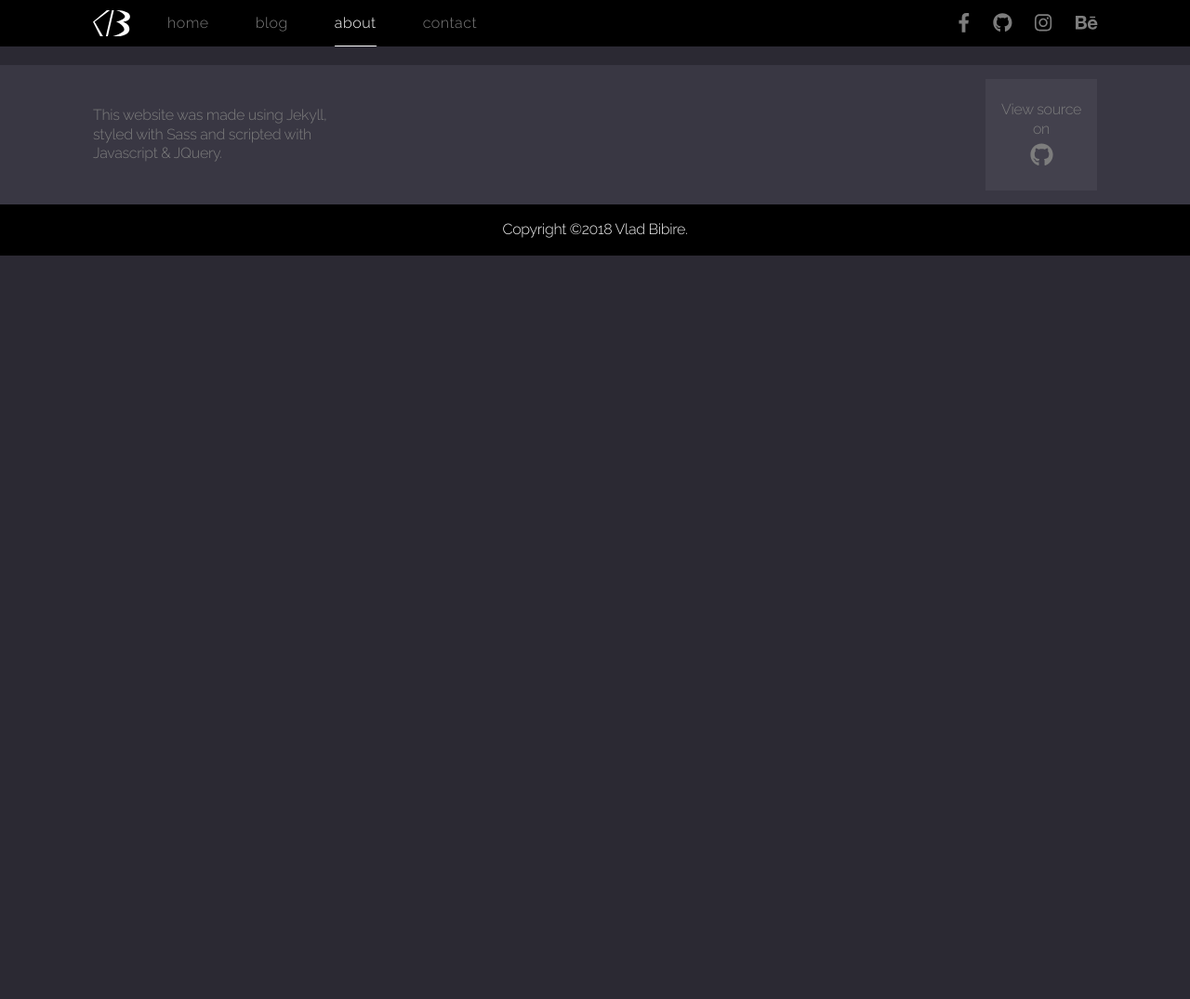
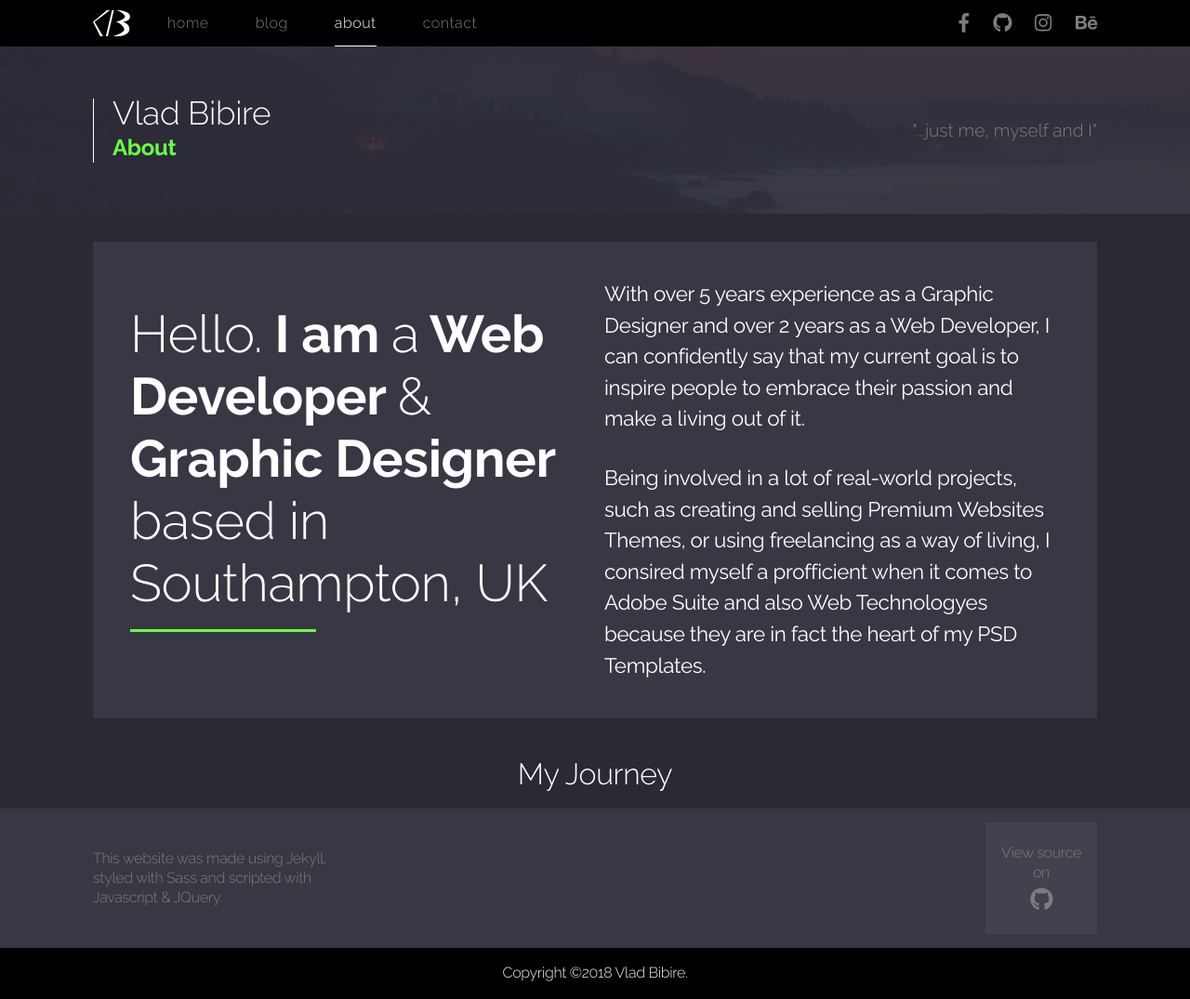
Before and after one commit to hexblend/PersonalWebsiteV2, a Jekyll site: the page built from about.html, in a window 1280 px wide. Shown: the whole page at 93% size. Built offline with Jekyll 4.4.1, drawn with Linux system fonts in a browser that asks for light colours; nearby versions of some CDN libraries; before the commit the page ends 900 px from its top, so only the background shows below that.

Commit message:
About me Banner + Description Box

```diff
--- a/_scss/3-includes/_blogHeader.scss
+++ b/_scss/3-includes/_blogHeader.scss
@@ -6,7 +6,7 @@ header.blog-header {
   justify-content: space-between;
   align-items: center;
   padding: 0 100px;
-  @media(max-width: 650px){
+  @media(max-width: 730px){
     text-align: center;
     flex-direction: column;
     height: auto;
@@ -18,7 +18,7 @@ header.blog-header {
     padding-left: 20px;
     line-height: 2em;
     transition: .3s ease-in-out;
-    @media(max-width: 650px){
+    @media(max-width: 730px){
       margin-bottom: 15px;
       border-left: 0;
       padding: 0 0 10px 0;
@@ -48,7 +48,7 @@ header.blog-header {
       margin: 0;
       padding: 0;
       transition: .3s ease-in-out;
-      @media(max-width: 650px){
+      @media(max-width: 730px){
         font-size: 1.1em;
       }
     }
--- a/_scss/3-includes/_navigation.scss
+++ b/_scss/3-includes/_navigation.scss
@@ -129,7 +129,7 @@ nav {
   left: 0;
   top: 0;
   background: $black;
-  opacity: 0.95;
+  opacity: 0.97;
   overflow-x: hidden;
   padding-top: 60px;
   transition: .35s ease-in-out;
--- a/_scss/4-pages/posts/_blog_post.scss
+++ b/_scss/4-pages/posts/_blog_post.scss
@@ -3,7 +3,7 @@
   text-align: left;
   font-family: "Fira Sans", "Verdana", "Geneva", sans-serif;
   font-weight: 300;
-  line-height: 1.4;
+  line-height: 1.4em;
   font-size: 18px;
   padding: 20px;
   margin: -60px 250px 20px 250px;
--- a/about.html
+++ b/about.html
@@ -4,3 +4,33 @@ title: About me |
 permalink: /about.html
 ---
 {% include navigation.html %}
+<header class="blog-header" id="blog-header">
+  <div class="left-titles">
+    <h1>Vlad Bibire</h1>
+    <h2>About</h2>
+  </div>
+  <div class="right-description">
+    <p>"...just me, myself and I"</p>
+  </div>
+</header>
+
+<div class="aboutme-wrapper">
+
+  <div class="presentation-container">
+    <div class="left-side">
+      <h2>Hello.<span> I am </span>a<span> Web Developer </span>&<span> Graphic Designer </span>based in Southampton, UK
+        <hr class="devider">
+      </h2>
+    </div>
+    <div class="right-side">
+      <p>With over 5 years experience as a Graphic Designer and over 2 years as a Web Developer, I can confidently say that my current goal is to inspire people to embrace their passion and make a living out of it.</p>
+      <p>Being involved in a lot of real-world projects, such as creating and selling Premium Websites Themes, or using freelancing as a way of living, I consired myself a profficient when it comes to Adobe Suite and also Web Technologyes because they are in fact the heart of my PSD Templates.</p>
+    </div>
+  </div>
+
+  <div class="journey-container">
+    <h2>My Journey</h2>
+  </div>
+  <div class="instafeed-container"></div>
+
+</div>
--- a/css/main.css
+++ b/css/main.css
@@ -396,7 +396,7 @@ header.blog-header {
   -ms-flex-align: center;
       align-items: center;
   padding: 0 100px; }
-  @media (max-width: 650px) {
+  @media (max-width: 730px) {
     header.blog-header {
       text-align: center;
       -ms-flex-direction: column;
@@ -408,7 +408,7 @@ header.blog-header {
     padding-left: 20px;
     line-height: 2em;
     transition: .3s ease-in-out; }
-    @media (max-width: 650px) {
+    @media (max-width: 730px) {
       header.blog-header .left-titles {
         margin-bottom: 15px;
         border-left: 0;
@@ -433,7 +433,7 @@ header.blog-header {
     margin: 0;
     padding: 0;
     transition: .3s ease-in-out; }
-    @media (max-width: 650px) {
+    @media (max-width: 730px) {
       header.blog-header .right-description p {
         font-size: 1.1em; } }
 
@@ -784,7 +784,7 @@ nav {
   left: 0;
   top: 0;
   background: #000;
-  opacity: 0.95;
+  opacity: 0.97;
   overflow-x: hidden;
   padding-top: 60px;
   transition: .35s ease-in-out;
@@ -1213,6 +1213,113 @@ nav {
     .portfolio-section .entire-portfolio-wrapper .entire-behance-wrapper p:last-child {
       font-size: 3em;
       margin: 0; }
+
+.aboutme-wrapper {
+  padding: 0 100px; }
+  @media (max-width: 730px) {
+    .aboutme-wrapper {
+      padding: 0 15px; } }
+  .aboutme-wrapper .presentation-container {
+    margin-top: 30px;
+    display: -ms-flexbox;
+    display: flex;
+    -ms-flex-align: center;
+        align-items: center;
+    -ms-flex-pack: distribute;
+        justify-content: space-around;
+    background: #393743;
+    color: #fff;
+    padding: 40px 40px;
+    height: auto; }
+    @media (max-width: 970px) {
+      .aboutme-wrapper .presentation-container {
+        -ms-flex-direction: column;
+            flex-direction: column; } }
+    .aboutme-wrapper .presentation-container .left-side {
+      width: 50%;
+      height: 100%;
+      padding-right: 20px;
+      text-align: left; }
+      @media (max-width: 970px) {
+        .aboutme-wrapper .presentation-container .left-side {
+          width: 100%; } }
+      .aboutme-wrapper .presentation-container .left-side h2 {
+        font-size: 3.5em;
+        font-weight: 200;
+        line-height: 1.2em;
+        margin: 0;
+        max-width: 700px;
+        margin: 0 auto; }
+        .aboutme-wrapper .presentation-container .left-side h2 span {
+          font-weight: 700; }
+        @media (max-width: 1400px) {
+          .aboutme-wrapper .presentation-container .left-side h2 {
+            font-size: 3.5em; } }
+        @media (max-width: 1220px) {
+          .aboutme-wrapper .presentation-container .left-side h2 {
+            font-size: 3em; } }
+        @media (max-width: 1100px) {
+          .aboutme-wrapper .presentation-container .left-side h2 {
+            font-size: 2.5em; } }
+        @media (max-width: 435px) {
+          .aboutme-wrapper .presentation-container .left-side h2 {
+            font-size: 1.6em; } }
+    .aboutme-wrapper .presentation-container .devider {
+      width: 200px;
+      background: #6aff46;
+      height: 3px;
+      border: 0;
+      margin-left: 0;
+      margin-top: 15px; }
+      @media (max-width: 970px) {
+        .aboutme-wrapper .presentation-container .devider {
+          width: 200px;
+          margin-top: 20px;
+          margin-bottom: 20px; } }
+      @media (max-width: 430px) {
+        .aboutme-wrapper .presentation-container .devider {
+          width: 100px; } }
+    .aboutme-wrapper .presentation-container .right-side {
+      width: 50%;
+      height: 100%;
+      text-align: left; }
+      @media (max-width: 970px) {
+        .aboutme-wrapper .presentation-container .right-side {
+          width: 100%;
+          margin: 0;
+          padding: 0; } }
+      .aboutme-wrapper .presentation-container .right-side p {
+        line-height: 1.7em;
+        max-width: 1000px;
+        font-size: 1.5em;
+        margin: auto; }
+        .aboutme-wrapper .presentation-container .right-side p:first-child {
+          margin-bottom: 30px; }
+        @media (max-width: 1400px) {
+          .aboutme-wrapper .presentation-container .right-side p {
+            font-size: 1.4em;
+            line-height: 1.5em; } }
+        @media (max-width: 1220px) {
+          .aboutme-wrapper .presentation-container .right-side p {
+            font-size: 1.3em;
+            line-height: 1.4em; } }
+        @media (max-width: 1100px) {
+          .aboutme-wrapper .presentation-container .right-side p {
+            font-size: 1.2em;
+            line-height: 1.3em; } }
+        @media (max-width: 970px) {
+          .aboutme-wrapper .presentation-container .right-side p {
+            margin-left: -10px; } }
+        @media (max-width: 435px) {
+          .aboutme-wrapper .presentation-container .right-side p {
+            font-size: 1em; } }
+  .aboutme-wrapper .journey-container {
+    margin-top: 50px; }
+    .aboutme-wrapper .journey-container h2 {
+      text-align: center;
+      color: #fff;
+      font-weight: 200;
+      font-size: 2em; }
 
 .blog-wrapper {
   padding: 0 150px;
@@ -1550,7 +1657,7 @@ nav {
   text-align: left;
   font-family: "Fira Sans", "Verdana", "Geneva", sans-serif;
   font-weight: 300;
-  line-height: 1.4;
+  line-height: 1.4em;
   font-size: 18px;
   padding: 20px;
   margin: -60px 250px 20px 250px;
```
Also changed, not shown: _scss/4-pages/_about.scss (+113 -0 lines), contact.html (+9 -0 lines), 4 other files.
